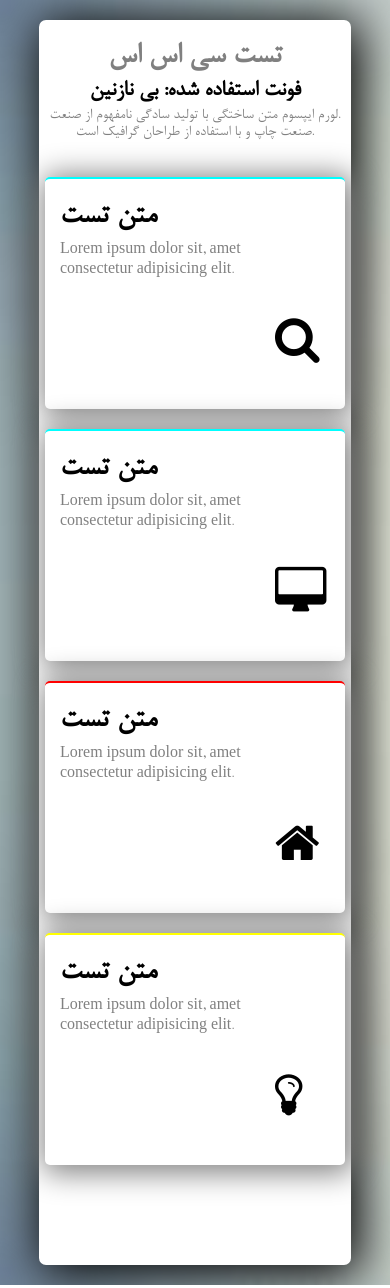
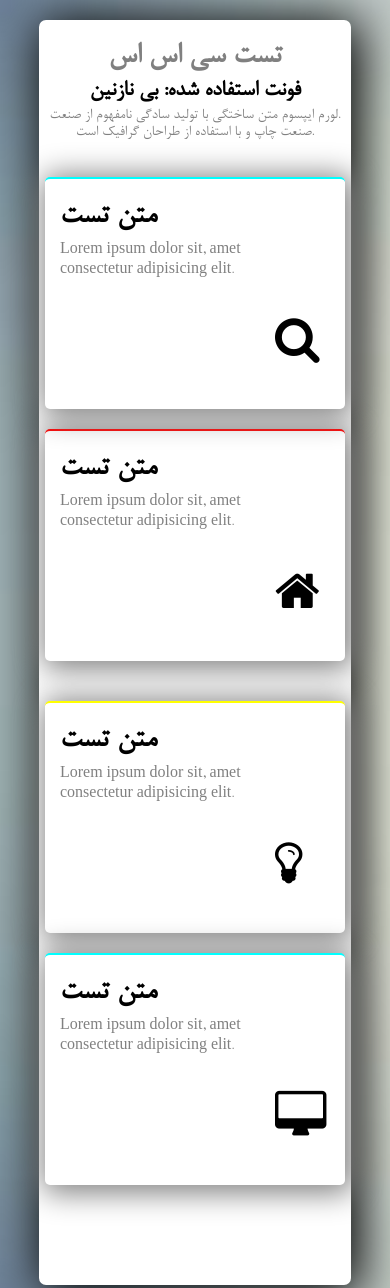
Before and after one commit to pooyaGhasemkhani/new-css, a plain HTML site: page index.html in a window 390 px wide. Shown: the top 1288 px of the page. Drawn offline with Linux system fonts and the light colour scheme.

Commit message:
new edit

```diff
--- a/index.html
+++ b/index.html
@@ -17,9 +17,8 @@
                 <p>لورم ایپسوم متن ساختگی با تولید سادگی نامفهوم از صنعت.</p>
                 <p>صنعت چاپ و با استفاده از طراحان گرافیک است.</p>
             </div>
+
             <div class="cards">
-
-
                 <div class="card1">
                     <div class="card cards1">
                         <div class="cardContent">
@@ -29,7 +28,26 @@
                             <i class="fa fa-search" style="font-size:48px"></i>
 
                     </div>
-                <div class="card cards5">
+                    <div class="card cards2">
+                        <div class="cardContent">
+                            <h1>متن تست</h1>
+                            <p style="width: 200px;text-align: left;">Lorem ipsum dolor sit, amet consectetur adipisicing elit.</p>
+                        </div>
+                            <i class="fa fa-home" style="font-size:48px"></i>
+
+                    </div>
+
+                </div>
+                <div class="card2">
+                    <div class="card cards3">
+                        <div class="cardContent">
+                            <h1>متن تست</h1>
+                            <p style="width: 200px;text-align: left;">Lorem ipsum dolor sit, amet consectetur adipisicing elit.</p>
+                        </div>
+                            <i class="fa fa-lightbulb-o" style="font-size:48px"></i>
+
+                    </div>
+                    <div class="card cards4">
                         <div class="cardContent">
                             <h1>متن تست</h1>
                             <p style="width: 200px;text-align: left;">Lorem ipsum dolor sit, amet consectetur adipisicing elit.</p>
@@ -38,37 +56,6 @@
 
                     </div>
                 </div>
-
-
-            <div class="card2">
-                <div class="card cards2">
-                    <div class="cardContent">
-                        <h1>متن تست</h1>
-                        <p style="width: 200px;text-align: left;">Lorem ipsum dolor sit, amet consectetur adipisicing elit.</p>
-                    </div>
-                        <i class="fa fa-home" style="font-size:48px"></i>
-
-                </div>
-                <div class="card cards3">
-                    <div class="cardContent">
-                        <h1>متن تست</h1>
-                        <p style="width: 200px;text-align: left;">Lorem ipsum dolor sit, amet consectetur adipisicing elit.</p>
-                    </div>
-                        <i class="fa fa-lightbulb-o" style="font-size:48px"></i>
-
-
-                </div>
-            </div>
-
-
-            <div class="card3">
-                <div class="card cards4">
-                    <div class="cardContent">
-                        <h1>متن تست</h1>
-                        <p style="width: 200px;text-align: left;">Lorem ipsum dolor sit, amet consectetur adipisicing elit.</p>
-                    </div>
-                        <i class="fa fa-desktop" style="font-size:48px"></i>
-
             </div>
 
             </div>
--- a/style.css
+++ b/style.css
@@ -41,49 +41,66 @@ body{
 
 }
 
-.cards{
+.card1{
     display: flex;
-    justify-content: center;
     flex-direction: row;
     gap: 20px;
     padding-bottom: 100px;
     padding: 20px;
-
+    justify-content:space-evenly;
 }
 .card2{
     display: flex;
-    flex-direction: column;
+    flex-direction: row;
     gap: 20px;
+    padding-bottom: 100px;
+    padding: 20px;
+    justify-content:space-evenly;
+
 }
-.card1{
-    gap: 20px;
-}
-.card1, .card3{
-    display: flex;
-    flex-direction: column;
-    justify-content: space-around;
-}
-.cards1, .cards4, .cards5{
+.cards1{
+    position: absolute;
+    margin-top: 132px;
+    margin-right: 644px;
     border-top: 2px solid aqua;
 }
+
 .cards2{
     border-top: 2px solid red;
 }
+
 .cards3{
-    border-top: 2px solid yellow;
+    border-top: 2px solid yellow ;
 }
-.cards5{display: none;}
+
+  .cards4{
+    position: absolute;
+    margin: -138px;
+    margin-left: -138px;
+  margin-left: 504px;
+  border-top: 2px solid aqua;
+
+}
 
 .cardContent{
-padding-left: 15px;
-}
-i{
-    padding-left: 230px;
-    padding-top: 20px;
-}
+    padding-left: 15px;
+    }
+    i{
+        padding-left: 230px;
+        padding-top: 20px;
+    }
+
+
 
 @media screen and (max-width: 1225px){
-    .cards{
+    .card1{
+        display: flex;
+        justify-content: space-around;
+        flex-direction: row;
+        gap: 20px;
+    }
+
+    .card2{
         display: flex;
         justify-content: space-around;
         flex-direction: row;
@@ -91,34 +108,33 @@ i{
         padding-bottom: 100px;
 
     }
+    .cards1{
+        position: relative;
+        margin: 0px;
+        margin-left: 0px;
+      margin-left: 0px;
 
+    }
 
-    .card2{
-        display: flex;
-        flex-direction: column;
-        gap: 20px;
+    .cards4{
+        position: relative;
+        margin: 0px;
+        margin-left: 0px;
+      margin-left: 0px;
+
     }
-    .card3{
-        display: none;
-    }
-    .cards5{display: inline;}
+
 
 }
 
-@media screen and (max-width: 850px){
-    .cards5{
-        display: inline;
+@media screen and (max-width: 800px){
+
+    .card1{
+        flex-direction: column;
+        align-items: center;
     }
-    .card3{
-        display: none;
-    }
-
-
-    .cards{
-        display: flex;
+    .card2{
         flex-direction: column;
-        justify-content: center;
-        padding-bottom: 100px;
         align-items: center;
     }
 
```
Lines whose indentation alone changed are shown as unchanged.
